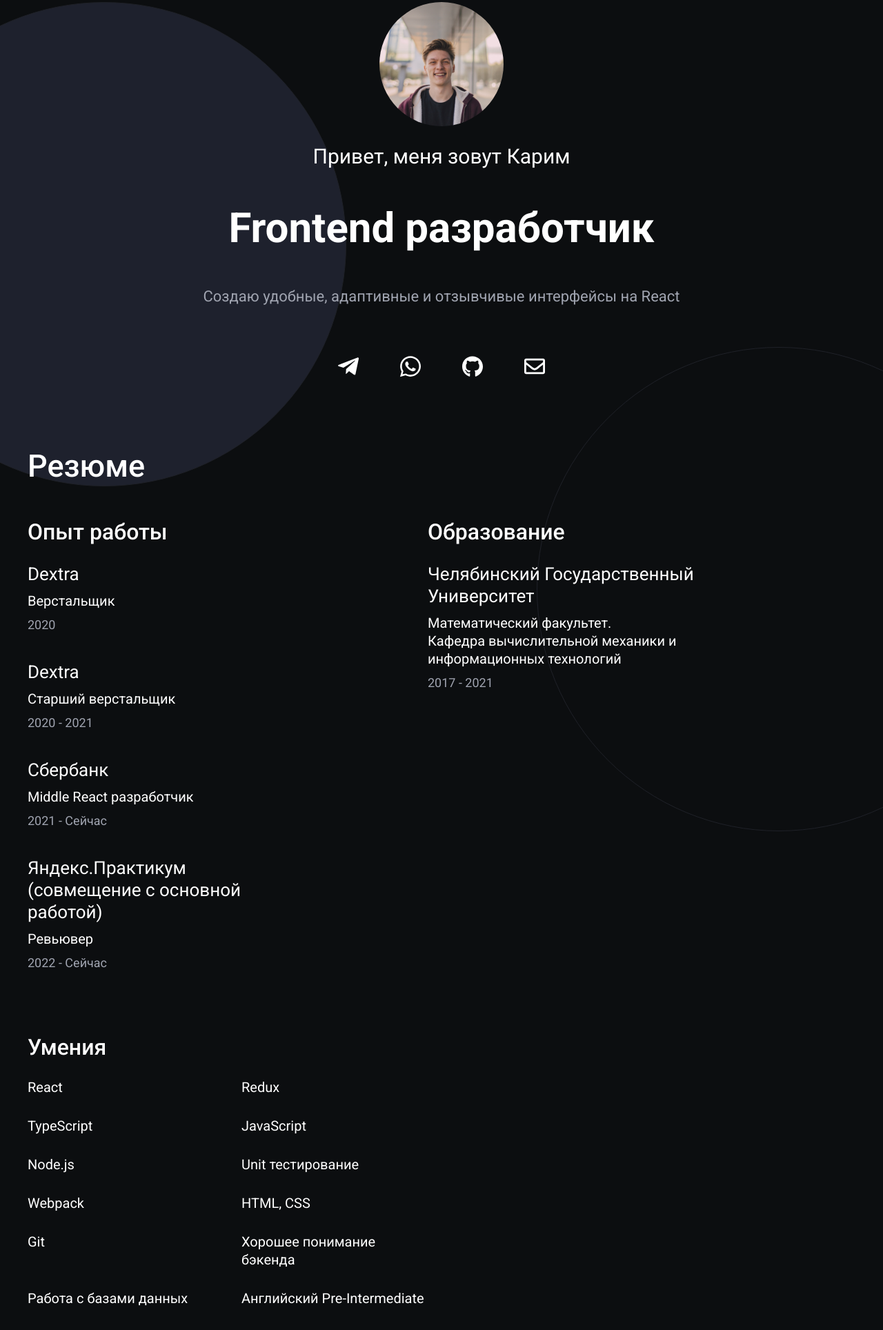
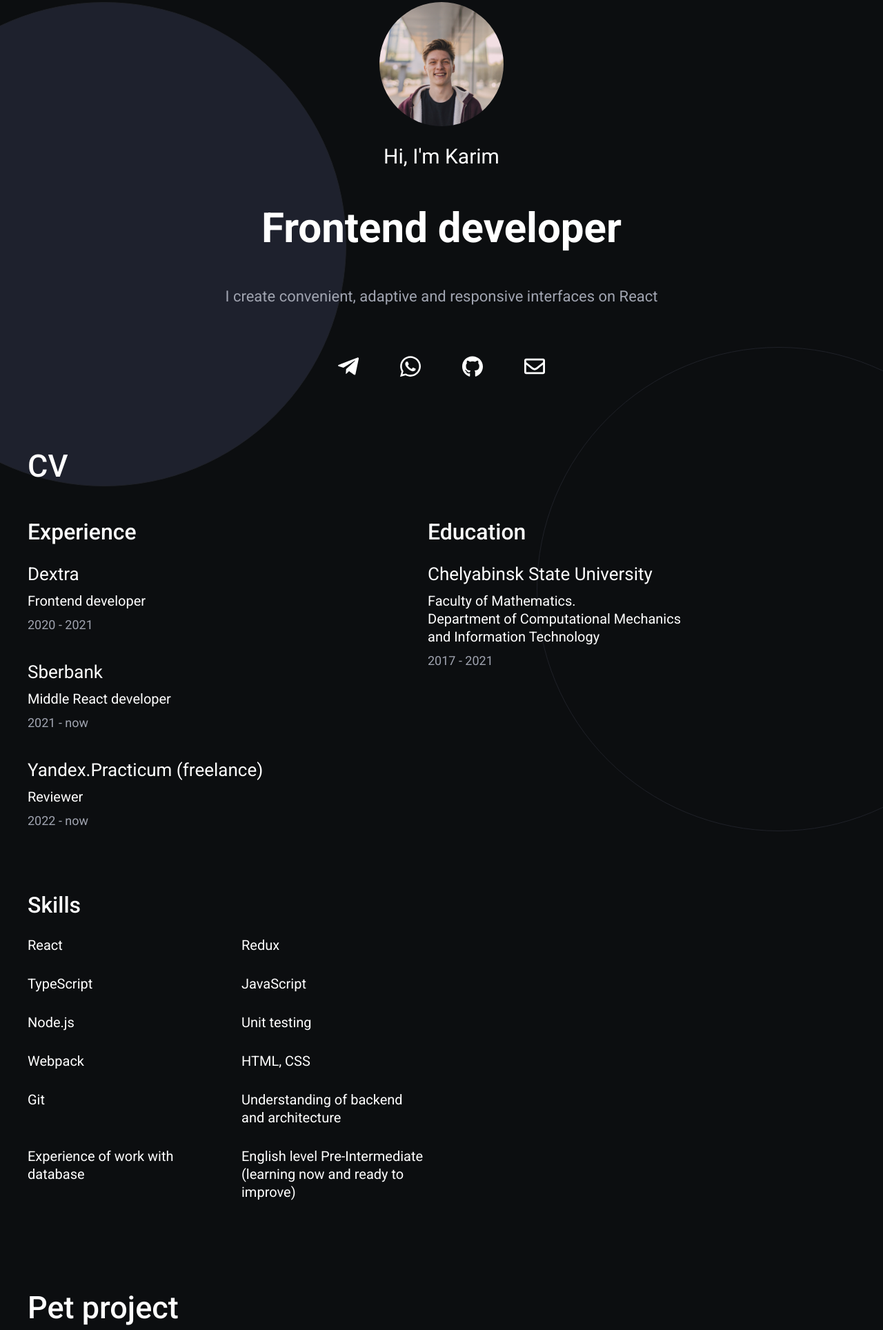
Before and after one commit to shoffkarim/portfolio, a website built with Parcel: page index.html in a window 1280 px wide. Shown: the part 140-2068 px from the top of the page at 69% size. Built offline with nearby package versions, Linux system fonts and the light colour scheme.

Commit message:
transalate to english

```diff
--- a/index.html
+++ b/index.html
@@ -20,16 +20,16 @@
 <path fill="currentColor" d="M464 64H48C21.49 64 0 85.49 0 112v288c0 26.51 21.49 48 48 48h416c26.51 0 48-21.49 48-48V112c0-26.51-21.49-48-48-48zm0 48v40.805c-22.422 18.259-58.168 46.651-134.587 106.49-16.841 13.247-50.201 45.072-73.413 44.701-23.208.375-56.579-31.459-73.413-44.701C106.18 199.465 70.425 171.067 48 152.805V112h416zM48 400V214.398c22.914 18.251 55.409 43.862 104.938 82.646 21.857 17.205 60.134 55.186 103.062 54.955 42.717.231 80.509-37.199 103.053-54.947 49.528-38.783 82.032-64.401 104.947-82.653V400H48z"></path>
 </svg>
           </div><span class="header-contact__text">karimshoff@gmail.com</span></a>
-        <nav class="header-nav"><a href="#works">Работы</a><a href="#resume">Резюме</a><a href="#contacts">Контакты</a></nav>
+        <nav class="header-nav"><a href="#works">Works</a><a href="#resume">CV</a><a href="#contacts">Contacts</a></nav>
       </div>
     </header>
     <main>
       <section class="welcome">
         <div class="container">
           <div class="welcome-photo"><img src="img/photo.jpg" alt="alt"></div>
-          <p class="welcome-name">Привет, меня зовут Карим</p>
-          <h1 class="common-h1 welcome-phrase">Frontend разработчик</h1>
-          <p class="welcome-desc">Создаю удобные, адаптивные и отзывчивые интерфейсы на React</p>
+          <p class="welcome-name">Hi, I'm Karim</p>
+          <h1 class="common-h1 welcome-phrase">Frontend developer</h1>
+          <p class="welcome-desc">I create convenient, adaptive and responsive interfaces on React</p>
           <div class="contacts" id="contacts">
             <ul class="contacts-list">
               <li class="contacts-item"><a href="https://t.me/kshoff" target="_blank"><svg xmlns="http://www.w3.org/2000/svg" viewBox="0 0 448 512">
@@ -50,45 +50,40 @@
       </section>
       <section class="resume" id="resume">
         <div class="container">
-          <h2 class="common-h2 section-title">Резюме</h2>
+          <h2 class="common-h2 section-title">CV</h2>
           <ul class="resume-list">
             <li class="resume-item">
-              <h3 class="common-h3 resume-item__title">Опыт работы</h3>
+              <h3 class="common-h3 resume-item__title">Experience</h3>
               <ul class="resume-sublist">
                 <li class="resume-subitem">
                   <p class="resume-subitem__title">Dextra</p>
-                  <p class="resume-subitem__subtitle">Верстальщик</p>
-                  <p class="resume-subitem__text">2020</p>
-                </li>
-                <li class="resume-subitem">
-                  <p class="resume-subitem__title">Dextra</p>
-                  <p class="resume-subitem__subtitle">Старший верстальщик</p>
+                  <p class="resume-subitem__subtitle">Frontend developer</p>
                   <p class="resume-subitem__text">2020 - 2021</p>
                 </li>
                 <li class="resume-subitem">
-                  <p class="resume-subitem__title">Сбербанк</p>
-                  <p class="resume-subitem__subtitle">Middle React разработчик</p>
-                  <p class="resume-subitem__text">2021 - Сейчас</p>
+                  <p class="resume-subitem__title">Sberbank</p>
+                  <p class="resume-subitem__subtitle">Middle React developer</p>
+                  <p class="resume-subitem__text">2021 - now</p>
                 </li>
                 <li class="resume-subitem">
-                  <p class="resume-subitem__title">Яндекс.Практикум (совмещение с основной работой)</p>
-                  <p class="resume-subitem__subtitle">Ревьювер</p>
-                  <p class="resume-subitem__text">2022 - Сейчас</p>
+                  <p class="resume-subitem__title">Yandex.Practicum (freelance)</p>
+                  <p class="resume-subitem__subtitle">Reviewer</p>
+                  <p class="resume-subitem__text">2022 - now</p>
                 </li>
               </ul>
             </li>
             <li class="resume-item">
-              <h3 class="common-h3 resume-item__title">Образование</h3>
+              <h3 class="common-h3 resume-item__title">Education</h3>
               <ul class="resume-sublist">
                 <li class="resume-subitem">
-                  <p class="resume-subitem__title">Челябинский Государственный Университет</p>
-                  <p class="resume-subitem__subtitle">Математический факультет.<br>Кафедра вычислительной механики и информационных технологий</p>
+                  <p class="resume-subitem__title">Chelyabinsk State University</p>
+                  <p class="resume-subitem__subtitle">Faculty of Mathematics.<br>Department of Computational Mechanics and Information Technology</p>
                   <p class="resume-subitem__text">2017 - 2021</p>
                 </li>
               </ul>
             </li>
             <li class="resume-item resume-item--skills">
-              <h3 class="common-h3 resume-item__title">Умения</h3>
+              <h3 class="common-h3 resume-item__title">Skills</h3>
               <ul class="resume-sublist">
                 <li class="resume-subitem">
                   <p class="resume-subitem__subtitle">React</p>
@@ -106,7 +101,7 @@
                   <p class="resume-subitem__subtitle">Node.js</p>
                 </li>
                 <li class="resume-subitem">
-                  <p class="resume-subitem__subtitle">Unit тестирование</p>
+                  <p class="resume-subitem__subtitle">Unit testing</p>
                 </li>
                 <li class="resume-subitem">
                   <p class="resume-subitem__subtitle">Webpack</p>
@@ -118,13 +113,14 @@
                   <p class="resume-subitem__subtitle">Git</p>
                 </li>
                 <li class="resume-subitem">
-                  <p class="resume-subitem__subtitle">Хорошее понимание бэкенда</p>
+                  <p class="resume-subitem__subtitle">Understanding of backend and architecture</p>
                 </li>
                 <li class="resume-subitem">
-                  <p class="resume-subitem__subtitle">Работа с базами данных</p>
+                  <p class="resume-subitem__subtitle">Experience of work with database</p>
                 </li>
                 <li class="resume-subitem">
-                  <p class="resume-subitem__subtitle">Английский Pre-Intermediate</p>
+                  <p class="resume-subitem__subtitle">English level Pre-Intermediate (learning now and ready to improve)
+                  </p>
                 </li>
               </ul>
             </li>
@@ -133,37 +129,36 @@
       </section>
       <section class="works" id="works">
         <div class="container">
-          <h2 class="common-h2 section-title">Мои домашние работы</h2>
+          <h2 class="common-h2 section-title">Pet project</h2>
           <div class="works-wrapper">
             <ul class="works-list works-list--first">
               <li class="works-item"><a class="works-item__href" href="https://shoffkarim-chat.herokuapp.com/" target="_blank"><img class="works-item__img" src="img/chat.png" alt="Чат на React"></a>
                 <div class="works-item__wrapper">
-                  <p class="works-item__name">Чат на React, TypeScript</p>
-                  <p class="works-item__text">Frontend часть чата</p>
-                  <p class="works-item__desc">Форма регистрации с помощью formik, база данных в виде json-server, отправка запросов axios, также использовались redux, react-router, axios, emoji-mart.</p><a href="https://shoffkarim-chat.herokuapp.com/" target="_blank">shoffkarim-chat.herokuapp.com</a>
+                  <p class="works-item__name">Chat on React, TypeScript</p>
+                  <p class="works-item__text">Frontend part</p>
+                  <p class="works-item__desc">Registration form using formik, database in the form of json-server, sending axios requests, redux, react-router, axios, emoji-mart were also used.</p><a href="https://shoffkarim-chat.herokuapp.com/" target="_blank">shoffkarim-chat.herokuapp.com</a>
                 </div>
               </li>
               <li class="works-item"><a class="works-item__href" href="https://shoffkarim-shop.herokuapp.com/" target="_blank"><img class="works-item__img" src="img/shop.png" alt="Магазин на React"></a>
                 <div class="works-item__wrapper">
-                  <p class="works-item__name">Магазин на React</p>
-                  <p class="works-item__text">Посадка готовой верстки на React</p>
-                  <p class="works-item__desc">Добавление товаров в корзину, отдельные карточки товара. Слайдеры swiper, база данных в виде json-server, также использовались redux, react-router, axios.</p><a href="https://shoffkarim-shop.herokuapp.com/" target="_blank">shoffkarim-shop.herokuapp.com</a>
+                  <p class="works-item__name">Shop React</p>
+                  <p class="works-item__desc">Adding goods to the cart, product cards. Swiper sliders, database in the form of json-server, redux, react-router, axios were also used.</p><a href="https://shoffkarim-shop.herokuapp.com/" target="_blank">shoffkarim-shop.herokuapp.com</a>
                 </div>
               </li>
             </ul>
             <ul class="works-list works-list--second">
               <li class="works-item"><a class="works-item__href" href="https://shoffkarim.github.io/ast/" target="_blank"><img class="works-item__img" src="img/ast.png" alt="Верстка многостраничного сайт АСТ"></a>
                 <div class="works-item__wrapper">
-                  <p class="works-item__name">АСТ</p>
-                  <p class="works-item__text">Верстка многостраничного сайта для агрокомплекса</p>
-                  <p class="works-item__desc">На сайте 14 уникальных страниц, анимации с помощью javascript и много интересных решений.</p><a href="https://shoffkarim.github.io/ast/" target="_blank">shoffkarim.github.io/ast</a>
+                  <p class="works-item__name">AST</p>
+                  <p class="works-item__text">Layout of a multi-page site for an agricultural complex</p>
+                  <p class="works-item__desc">The site has 14 unique pages, javascript animations and many interesting solutions.</p><a href="https://shoffkarim.github.io/ast/" target="_blank">shoffkarim.github.io/ast</a>
                 </div>
               </li>
               <li class="works-item"><a class="works-item__href" href="https://shoffkarim.github.io/sckk/" target="_blank"><img class="works-item__img" src="img/sckk.png" alt="Верстка многостраничного сайта СЦКК"></a>
                 <div class="works-item__wrapper">
-                  <p class="works-item__name">СЦКК</p>
-                  <p class="works-item__text">Верстка многостраничного сайта для картонного завода</p>
-                  <p class="works-item__desc">На сайте около 30 уникальных страниц, а также попапы с формами, поиском и видео. Сайт полностью адаптивый.</p><a href="https://shoffkarim.github.io/sckk/" target="_blank">shoffkarim.github.io/sckk</a>
+                  <p class="works-item__name">SCKK</p>
+                  <p class="works-item__text">Layout of a multi-page site for a cardboard factory</p>
+                  <p class="works-item__desc">The site has about 30 unique pages, as well as pop-ups with forms, search and video. The site is fully responsive.</p><a href="https://shoffkarim.github.io/sckk/" target="_blank">shoffkarim.github.io/sckk</a>
                 </div>
               </li>
             </ul>
```
